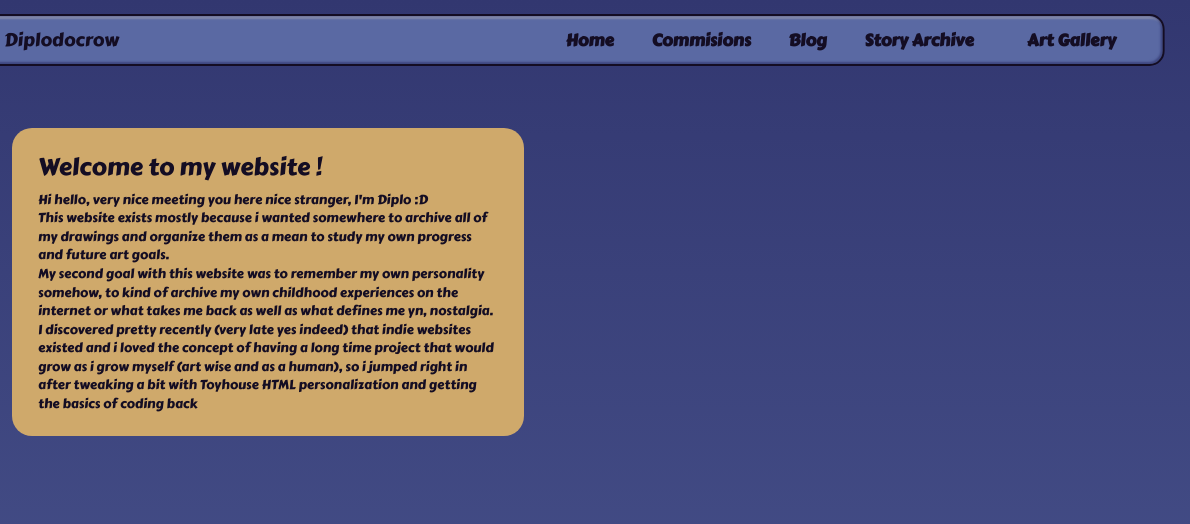
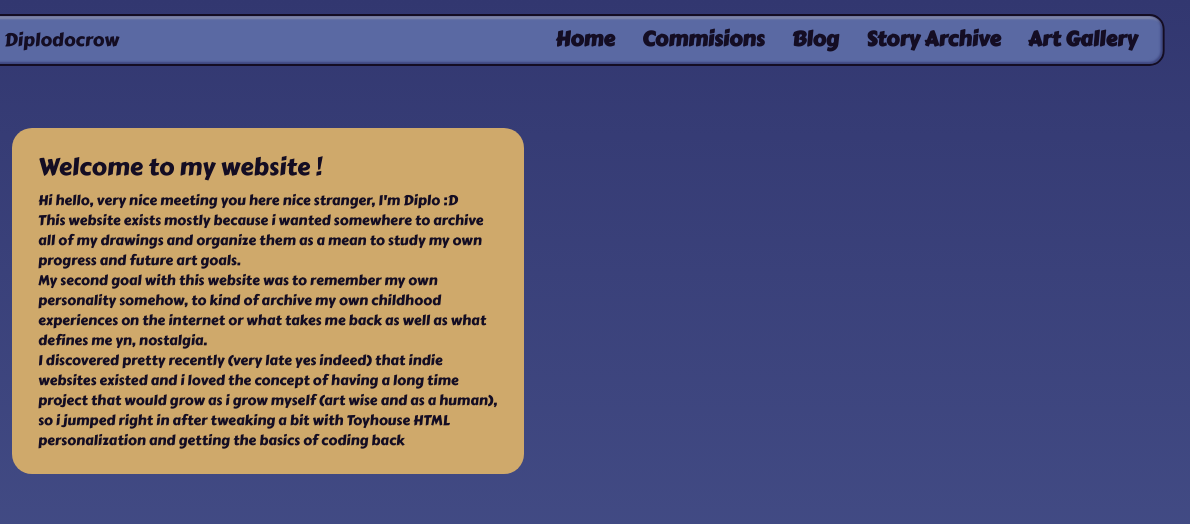
Before and after one commit to Diplodocrow/Diplodocrow.github.io, a plain HTML site: page index.html in a window 1280 px wide. Shown: the top 524 px of the page, 90-1280 px from the left. Drawn offline with nearby package versions, Linux system fonts and the light colour scheme; files that its build step writes are made by us from their sources.

Commit message:
font test 3

```diff
--- a/Diplo-home.css
+++ b/Diplo-home.css
@@ -103,7 +103,7 @@ li{
     justify-content: space-evenly;
     align-items: right;
     width: 50%;
-    font-size:small;
+    font-size:12pt;
 
 }
 
@@ -141,7 +141,7 @@ li{
 
   color: var(--black);
   font-family: "Carter One", system-ui;
-  font-size:small;
+  font: 12pt;
 
   display: flex;
   flex-wrap: wrap;
```
